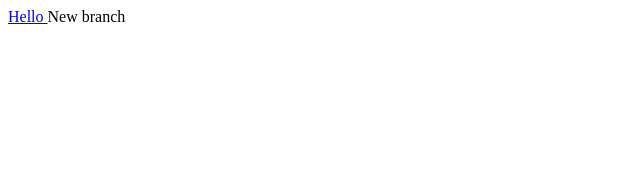
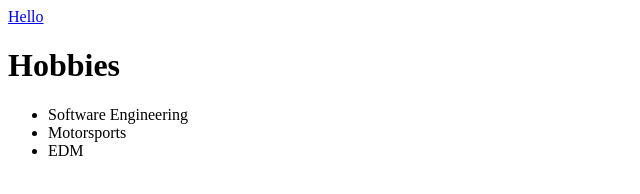
Before and after one commit to xPrajwal/tutorial-project, a plain HTML site: page index.html in a window 1280 px wide. Shown: the whole page, without its empty margins (0-640 px from the left). Drawn offline with Linux system fonts and the light colour scheme.

Commit message:
feat: Added hobbies in Index

```diff
--- a/index.html
+++ b/index.html
@@ -10,6 +10,12 @@
 
 <body>
     <a href="second.html"> Hello </a>
-    New branch
+    <p><h1>Hobbies</h1>
+        <ul>
+            <li>Software Engineering</li>
+            <li>Motorsports</li>
+            <li>EDM</li>
+        </ul>
+    </p>
 </body>
 </html>
```
